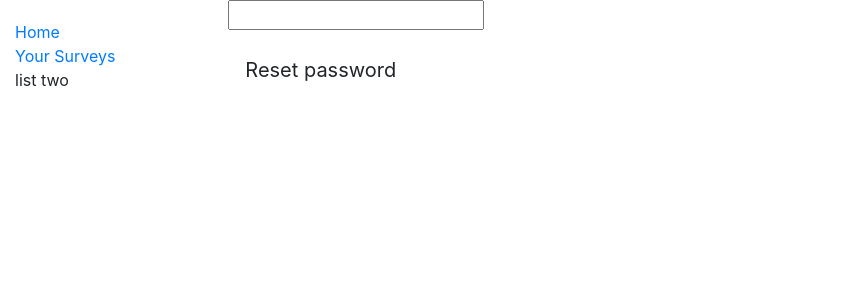
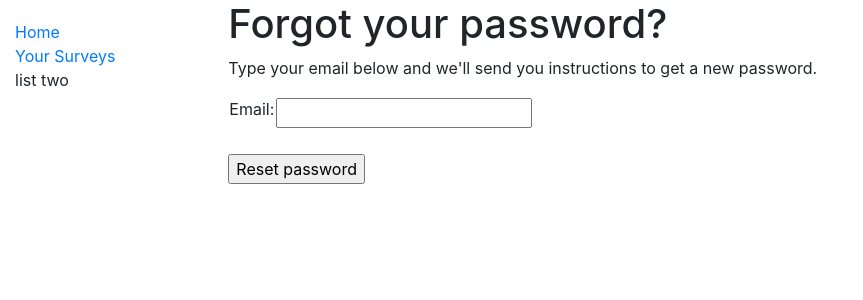
Before and after one commit to LHW99/survey, a Django app: page /accounts/password_reset/ in a window 1280 px wide. Shown: the top 300 px of the page, without its empty margins (0-863 px from the left). Run offline with Django 3.2, Linux system fonts and the light colour scheme; some libraries are stand-ins or nearby versions.

Commit message:
password reset function added (makes local files instead of sending actual emails)

```diff
--- a/survey/settings.py
+++ b/survey/settings.py
@@ -123,4 +123,6 @@ STATIC_URL = '/static/'
 
 LOGIN_REDIRECT_URL = '/'
 
-EMAIL_BACKEND = 'django.core.mail.backends.console.EmailBackend'
+# convenience that is not for production
+EMAIL_BACKEND = 'django.core.mail.backends.filebased.EmailBackend'
+EMAIL_FILE_PATH = str(BASE_DIR.joinpath('sent_emails'))
--- a/templates/registration/password_reset_confirm.html
+++ b/templates/registration/password_reset_confirm.html
@@ -1,4 +1,6 @@
 {% extends 'base.html' %}
+
+<h1>Reset password</h1>
 
 {% block content %}
   {% if validlink %}
--- a/templates/registration/password_reset_form.html
+++ b/templates/registration/password_reset_form.html
@@ -1,12 +1,19 @@
 {% extends 'base.html'%}
 
 {% block content %}
+<h1>Forgot your password?</h1>
+  <p>Type your email below and we'll send you instructions to get a new password.</p>
   <form action='' method='post'>
   {% csrf_token %}
   {% if form.email.errors %}
     {{ form.email.errors }}
   {% endif %}
-      <p>{{ form.email }}</p>
-    <input type='submit' class='btn btn-default btn-lg' value='Reset password'>
+  <table>
+    <tr>
+    <td><label for='id_email'>Email:</label></td>
+    <td>{{ form.email }}</td>
+    </tr>
+  </table><br>
+  <input type='submit' value='Reset password'>
   </form>
 {% endblock %}
```
Also changed, not shown: db.sqlite3, 1 other file.
